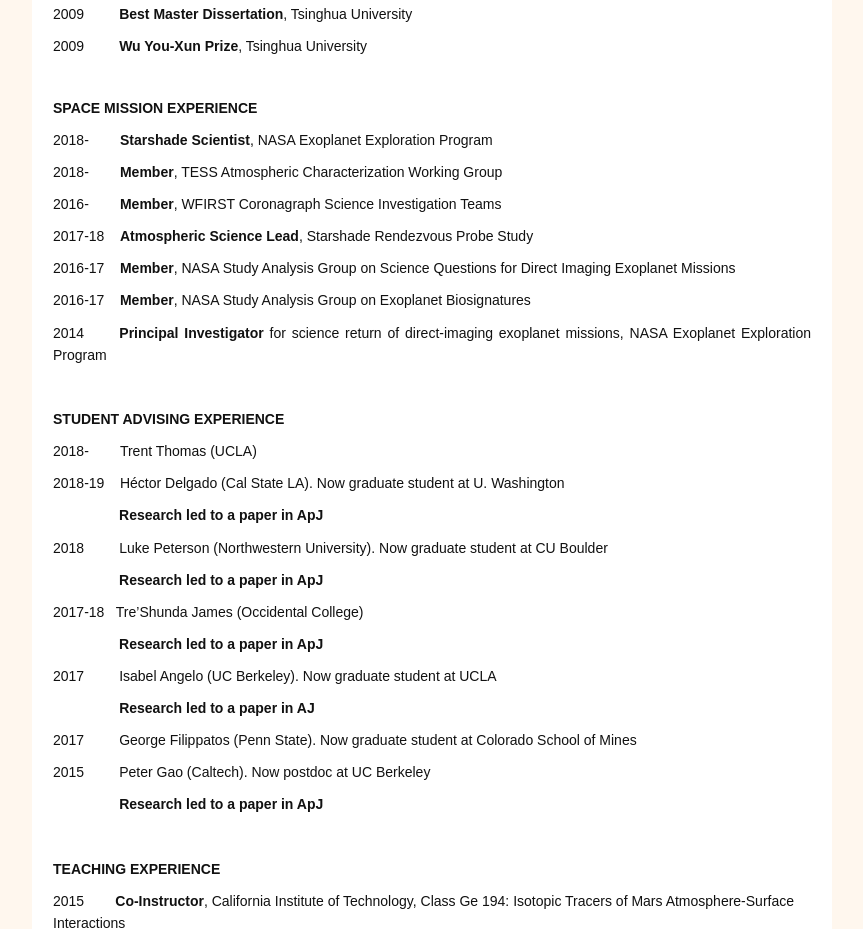
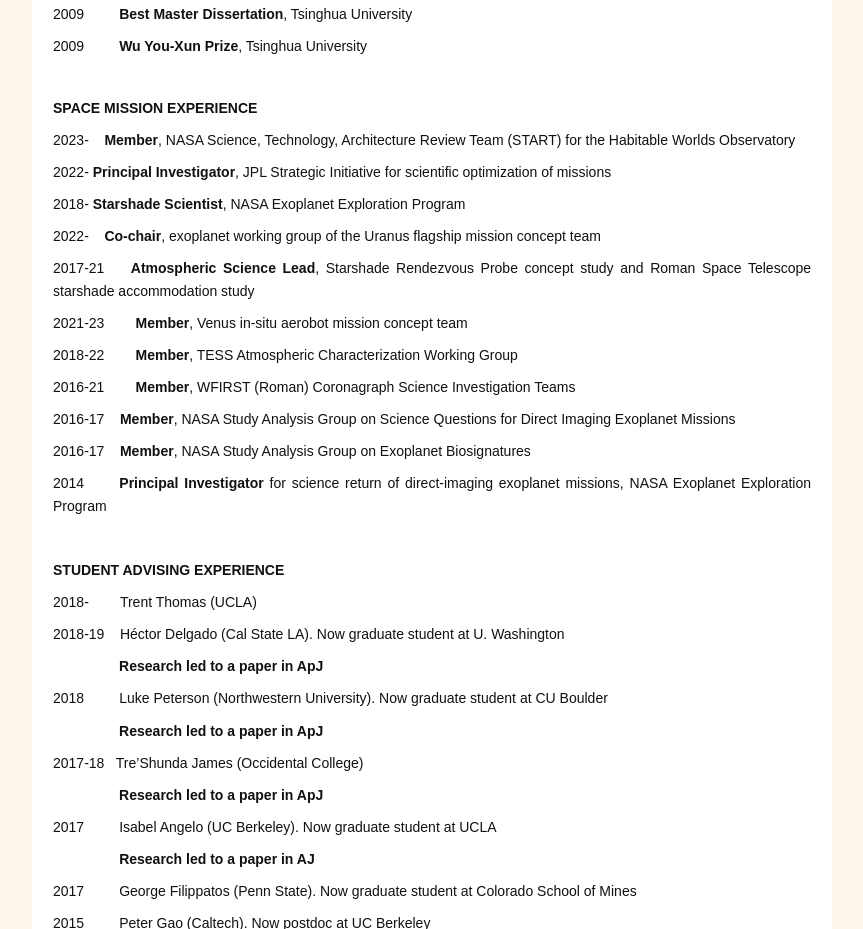
Before and after one commit to renyuplanet/renyuplanet.github.io, a plain HTML site: page cv-2.html in a window 1280 px wide. Shown: the part 996-1925 px from the top of the page, without its empty margins (208-1071 px from the left). Drawn offline with nearby package versions, Linux system fonts and the light colour scheme.

Commit message:
Update cv-2.html

```diff
--- a/cv-2.html
+++ b/cv-2.html
@@ -61,13 +61,20 @@
 <p style="text-align: justify;" class="MsoNormal"><span style="font-style: normal; font-size: 14px; font-family: Arial;">2009         <strong>Best Master Dissertation</strong>, Tsinghua University</span></p>
 <p style="text-align: justify;" class="MsoNormal"><span style="font-style: normal; font-size: 14px; font-family: Arial;">2009         <strong>Wu You-Xun Prize</strong>, Tsinghua University</span></p>
 
-<p class="MsoNormal"><br /></p><p class="MsoNormal"><span style="font-size: 14px; font-family: Arial;"><strong>SPACE MISSION EXPERIENCE</strong></span></p><p class="MsoNormal"><span style="font-size: 14px; font-family: Arial;">2018-        </span><span style="font-style: normal; font-size: 14px; font-family: Arial;"><strong>Starshade</strong></span><strong style="font-family: Arial; font-size: 14px;"> Scientist</strong><span style="font-size: 14px; font-family: Arial;">, NASA Exoplanet Exploration Program</span></p><p style="text-align: justify;" class="MsoNormal"><span style="font-style: normal; font-size: 14px; font-family: Arial;">2018-        <strong>Member</strong>, TESS Atmospheric Characterization
-																						Working Group</span></p><p style="text-align: justify;" class="MsoNormal"><span style="font-style: normal; font-size: 14px; font-family: Arial;">2016-        <strong>Member</strong>, WFIRST Coronagraph Science
-																						Investigation Teams</span></p><p style="text-align: justify;" class="MsoNormal"><span style="font-style: normal; font-size: 14px; font-family: Arial;">2017-18    <strong>Atmospheric Science Lead</strong>, Starshade
-																						Rendezvous Probe Study</span></p><p style="text-align: justify;" class="MsoNormal"><span style="font-style: normal; font-size: 14px; font-family: Arial;">2016-17    <strong>Member</strong>, NASA Study Analysis Group on
-																						Science Questions for Direct Imaging Exoplanet Missions</span></p><p style="text-align: justify;" class="MsoNormal"><span style="font-style: normal; font-size: 14px; font-family: Arial;">2016-17    <strong>Member</strong>, NASA Study Analysis Group on
-																						Exoplanet Biosignatures</span></p><p style="text-align: justify;" class="MsoNormal"><span style="font-style: normal; font-size: 14px; font-family: Arial;">2014      <strong>Principal </strong></span><strong style="font-family: Arial; font-style: normal; font-size: 14px;">Investigator</strong><span style="font-size: 14px; font-family: Arial;"> for science return of
-																						direct-imaging exoplanet missions, NASA Exoplanet Exploration Program</span></p><p class="MsoNormal"><span style="font-size: 14px; font-family: Arial;"><br /></span></p><p class="MsoNormal"><span style="font-size: 14px; font-family: Arial;"><strong>STUDENT ADVISING EXPERIENCE</strong></span></p><p class="MsoNormal"><span style="font-size: 14px; font-family: Arial;">2018-        Trent Thomas (UCLA)</span></p><p style="text-align: justify;" class="MsoNormal"><span style="font-style: normal; font-size: 14px; font-family: Arial;">2018-19    Héctor
+<p class="MsoNormal"><br /></p><p class="MsoNormal"><span style="font-size: 14px; font-family: Arial;"><strong>SPACE MISSION EXPERIENCE</strong></span></p>
+<p style="text-align: justify;" class="MsoNormal"><span style="font-style: normal; font-size: 14px; font-family: Arial;">2023-    <strong>Member</strong>, NASA Science, Technology, Architecture Review Team (START) for the Habitable Worlds Observatory</span></p>
+<p class="MsoNormal"><span style="font-size: 14px; font-family: Arial;">2022- </span><span style="font-style: normal; font-size: 14px; font-family: Arial;"><strong>Principal</strong></span><strong style="font-family: Arial; font-size: 14px;"> Investigator</strong><span style="font-size: 14px; font-family: Arial;">, JPL Strategic Initiative for scientific optimization of missions</span></p>
+<p class="MsoNormal"><span style="font-size: 14px; font-family: Arial;">2018- </span><span style="font-style: normal; font-size: 14px; font-family: Arial;"><strong>Starshade</strong></span><strong style="font-family: Arial; font-size: 14px;"> Scientist</strong><span style="font-size: 14px; font-family: Arial;">, NASA Exoplanet Exploration Program</span></p>
+<p style="text-align: justify;" class="MsoNormal"><span style="font-style: normal; font-size: 14px; font-family: Arial;">2022-    <strong>Co-chair</strong>, exoplanet working group of the Uranus flagship mission concept team</span></p>
+<p style="text-align: justify;" class="MsoNormal"><span style="font-style: normal; font-size: 14px; font-family: Arial;">2017-21    <strong>Atmospheric Science Lead</strong>, Starshade Rendezvous Probe concept study and Roman Space Telescope starshade accommodation study</span></p>
+<p style="text-align: justify;" class="MsoNormal"><span style="font-style: normal; font-size: 14px; font-family: Arial;">2021-23        <strong>Member</strong>, Venus in-situ aerobot mission concept team</span></p>
+<p style="text-align: justify;" class="MsoNormal"><span style="font-style: normal; font-size: 14px; font-family: Arial;">2018-22        <strong>Member</strong>, TESS Atmospheric Characterization Working Group</span></p>
+<p style="text-align: justify;" class="MsoNormal"><span style="font-style: normal; font-size: 14px; font-family: Arial;">2016-21        <strong>Member</strong>, WFIRST (Roman) Coronagraph Science Investigation Teams</span></p>
+<p style="text-align: justify;" class="MsoNormal"><span style="font-style: normal; font-size: 14px; font-family: Arial;">2016-17    <strong>Member</strong>, NASA Study Analysis Group on Science Questions for Direct Imaging Exoplanet Missions</span></p>
+<p style="text-align: justify;" class="MsoNormal"><span style="font-style: normal; font-size: 14px; font-family: Arial;">2016-17    <strong>Member</strong>, NASA Study Analysis Group on Exoplanet Biosignatures</span></p>
+<p style="text-align: justify;" class="MsoNormal"><span style="font-style: normal; font-size: 14px; font-family: Arial;">2014      <strong>Principal </strong></span><strong style="font-family: Arial; font-style: normal; font-size: 14px;">Investigator</strong><span style="font-size: 14px; font-family: Arial;"> for science return of direct-imaging exoplanet missions, NASA Exoplanet Exploration Program</span></p><p class="MsoNormal"><span style="font-size: 14px; font-family: Arial;"><br /></span></p>
+
+<p class="MsoNormal"><span style="font-size: 14px; font-family: Arial;"><strong>STUDENT ADVISING EXPERIENCE</strong></span></p><p class="MsoNormal"><span style="font-size: 14px; font-family: Arial;">2018-        Trent Thomas (UCLA)</span></p><p style="text-align: justify;" class="MsoNormal"><span style="font-style: normal; font-size: 14px; font-family: Arial;">2018-19    Héctor
 																						Delgado (Cal State LA). Now graduate student at U. Washington</span></p><p style="text-align: justify;" class="MsoNormal"><span style="font-style: normal; font-size: 14px; font-family: Arial;"><strong>                 Research led to a paper
 																						in ApJ</strong></span></p><p style="text-align: justify;" class="MsoNormal"><span style="font-style: normal; font-size: 14px; font-family: Arial;">2018         Luke
 																						Peterson (Northwestern University). Now graduate student at CU Boulder</span></p><p style="text-align: justify;" class="MsoNormal"><span style="font-style: normal; font-size: 14px; font-family: Arial;"><strong>                 Research led to a paper
```
